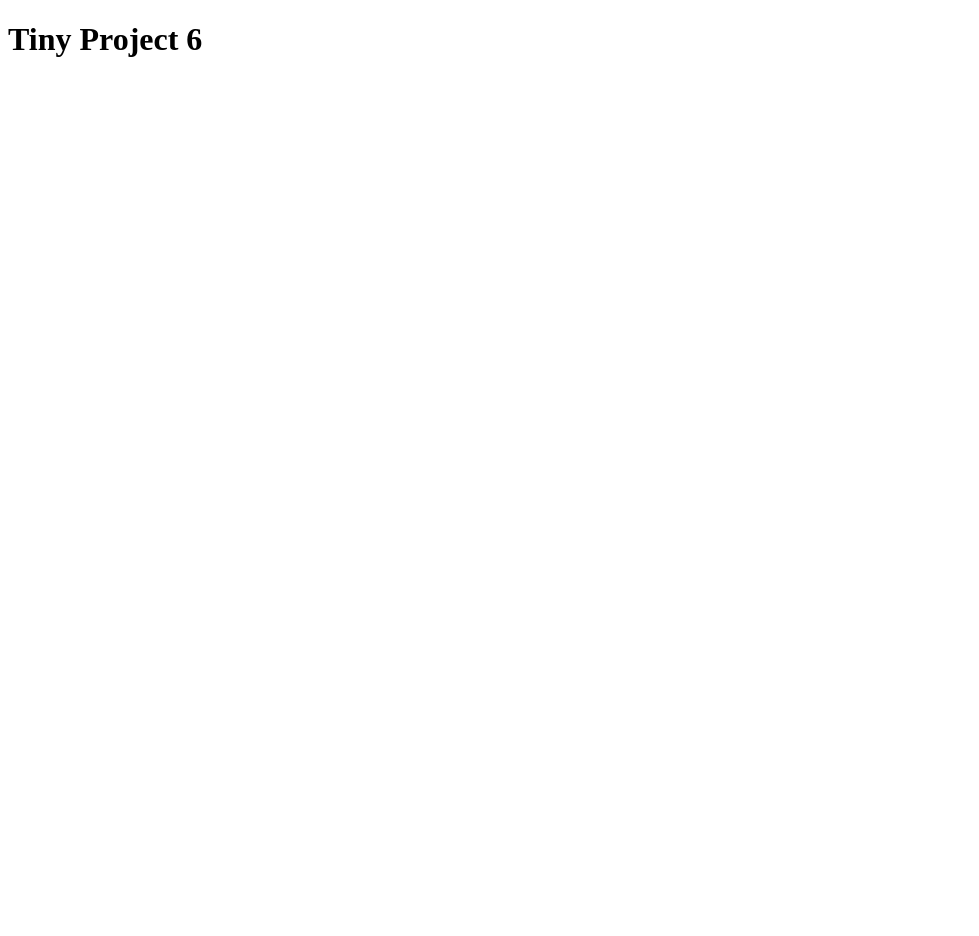
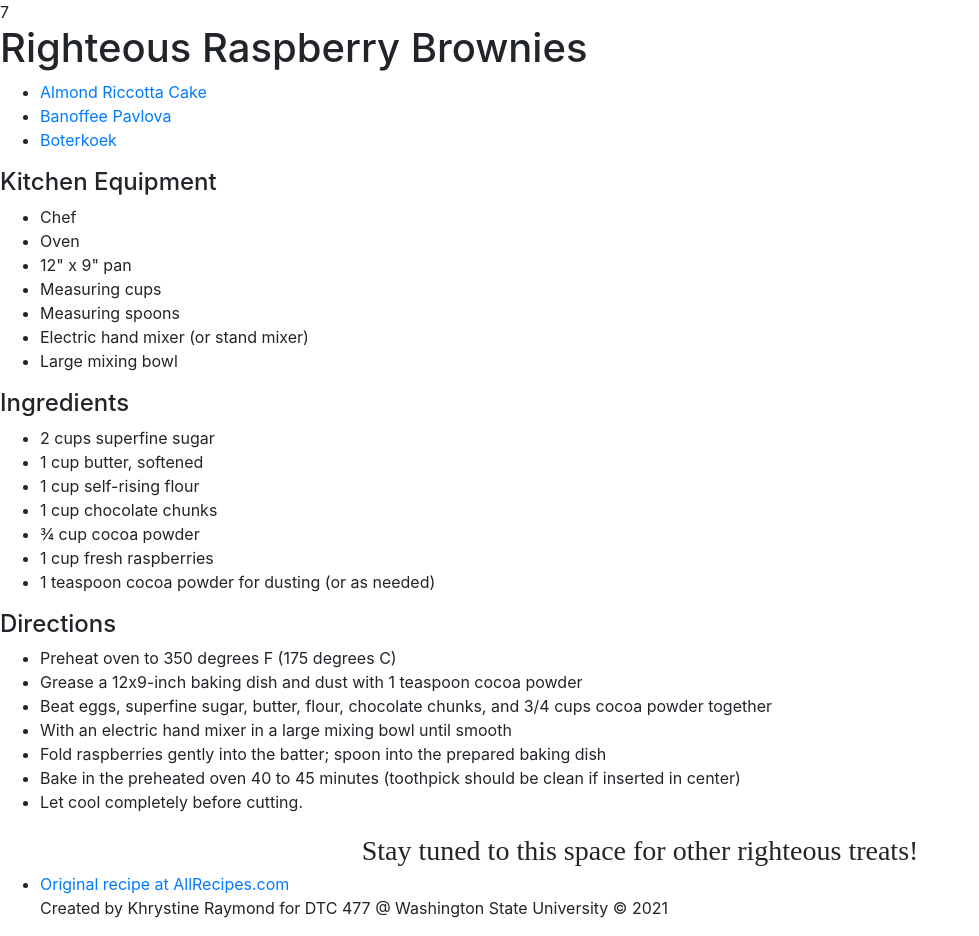
Before and after one commit to KhrystineDeLuna/tp6, a plain HTML site: page index.html in a window 1280 px wide. Shown: the whole page, without its empty margins (0-979 px from the left). Before the commit the page ends 800 px from the top, so only its background shows below. Drawn offline with nearby package versions, Linux system fonts and the light colour scheme.

Commit message:
removed column info from index, created new html files for columns, added ajax to scripts, adjusted column height

```diff
--- /dev/null
+++ b/directions.html
@@ -0,0 +1,10 @@
+<h4>Directions</h4>
+<ul>
+  <li>Preheat oven to 350 degrees F (175 degrees C) </li>
+  <li>Grease a 12x9-inch baking dish and dust with 1 teaspoon cocoa powder </li>
+  <li>Beat eggs, superfine sugar, butter, flour, chocolate chunks, and 3/4 cups cocoa powder together</li>
+  <li>With an electric hand mixer in a large mixing bowl until smooth</li>
+  <li>Fold raspberries gently into the batter; spoon into the prepared baking dish</li>
+  <li>Bake in the preheated oven 40 to 45 minutes (toothpick should be clean if inserted in center)</li>
+  <li>Let cool completely before cutting.</li>
+</ul>
--- /dev/null
+++ b/equipment.html
@@ -0,0 +1,10 @@
+<h4>Ingredients</h4>
+<ul>
+  <li>2 cups superfine sugar</li>
+  <li>1 cup butter, softened</li>
+  <li>1 cup self-rising flour</li>
+  <li>1 cup chocolate chunks</li>
+  <li>¾ cup cocoa powder</li>
+  <li>1 cup fresh raspberries</li>
+  <li>1 teaspoon cocoa powder for dusting <span>(or as needed)</span></li>
+</ul>
--- a/index.html
+++ b/index.html
@@ -1,20 +1,65 @@
 <!DOCTYPE html>
 <html>
+
 <head>
   <meta name="viewport" content="width=device-width, initial-scale=1.0">
   <meta charset="UTF-8">
-  <meta name="description" content="#">
+  <meta name="description" content="Righteous Raspberry Brownies Recipe">
   <meta name="keywords" content="#">
-  <meta name="author" content="#">
+  <meta name="author" content="Khrystine Raymond">
 
-  <link rel="stylesheet" href="styles.css">
+  <link rel="stylesheet" href="styles.css">7
 
-  <title> Tiny Project 6 - Object AJAX Recipe</title>
+  <link rel="stylesheet" href="https://cdnjs.cloudflare.com/ajax/libs/twitter-bootstrap/4.1.3/css/bootstrap.min.css">
+  <link rel="stylesheet" href="assets/css/style.css">
+
+  <script src="scripts.js" defer></script>
+  <script>
+    // in-page JavaScript here
+  </script>
+
+  <title> Tiny Project 6 - AJAX Recipe </title>
 </head>
 
 
 <body>
 
-<h1>Tiny Project 6</h1>
 
-</body>
+  <header>
+    <h1 id="recipeName">Righteous Raspberry Brownies</h1>
+  </header>
+
+  <nav>
+    <ul>
+      <li><a href="https://www.allrecipes.com/recipe/283483/almond-ricotta-cake/">Almond Riccotta Cake</a></li>
+      <li><a href="https://www.allrecipes.com/recipe/71537/banoffee-pavlova/">Banoffee Pavlova</a></li>
+      <li><a href="https://www.allrecipes.com/recipe/139069/boterkoek-dutch-butter-cake/">Boterkoek</a></li>
+    </ul>
+  </nav>
+
+
+  <div id="column1">
+
+  </div>
+
+  <div id="column2">
+
+  </div>
+
+  <div id="column3">
+
+  </div>
+
+  <div id="enjoy" class="full">
+
+  </div>
+
+  <div class="full">
+      <footer>
+        <ul>
+          <li><a href="https://www.allrecipes.com/recipe/228273/righteous-raspberry-brownies/">Original recipe at AllRecipes.com</a></li>
+          <p>Created by Khrystine Raymond for DTC 477 @ Washington State University © 2021</p>
+        </ul>
+
+      </footer>
+  </div>
--- /dev/null
+++ b/ingredients.html
@@ -0,0 +1,10 @@
+   <h4>Kitchen Equipment</h4>
+    <ul>
+      <li>Chef</li>
+      <li>Oven</li>
+      <li>12" x 9" pan</li>
+      <li>Measuring cups</li>
+      <li>Measuring spoons</li>
+      <li>Electric hand mixer <span>(or stand mixer)</li>
+    <li>Large mixing bowl</li>
+  </ul>
--- /dev/null
+++ b/scripts.js
@@ -0,0 +1,73 @@
+window.onload = function() {
+  document.querySelector("#recipeName").style.fontSize = "2.75em";
+};
+
+// recipe name click function //
+browniebites = document.querySelector("#recipeName");
+recipeName.onclick = function() {
+  browniebites.classList.toggle("clicked");
+};
+
+
+// DOM element addition //
+x = document.getElementById("enjoy");
+x.innerHTML = "Stay tuned to this space for other righteous treats!";
+x.style.fontSize = '1.75em';
+x.style.fontFamily = 'Seymour One';
+x.style.textAlign = 'center';
+
+
+/* dissapearing lists */
+c1 = document.querySelector("#column1");
+c1.onclick = function() {
+  c1.classList.toggle("clicked");
+};
+
+c2 = document.querySelector("#column2");
+c2.onclick = function() {
+  c2.classList.toggle("clicked");
+};
+
+c3 = document.querySelector("#column3");
+c3.onclick = function() {
+  c3.classList.toggle("clicked");
+};
+
+// --------------------------------- Tiny Project 6 ----------------------------------------------------------------//
+
+// generic AJAX function to load fromFile into object with ID whereTo
+function loadFileInto(fromFile, whereTo) {
+
+	// creating a new XMLHttpRequest object
+	ajax = new XMLHttpRequest();
+
+	// defines the GET/POST method, source, and async value of the AJAX object
+	ajax.open("GET", fromFile, true);
+
+	// prepares code to do something in response to the AJAX request
+	ajax.onreadystatechange = function() {
+
+			if ((this.readyState == 4) && (this.status == 200)) {
+				document.getElementById(whereTo).innerHTML = this.responseText;
+
+			} else if ((this.readyState == 4) && (this.status != 200)) {
+				console.log("Error: " + this.responseText);
+
+			}
+
+	} // end ajax.onreadystatechange
+
+	// now that everything is set, initiate request
+	ajax.send();
+
+}
+
+window.onload = function() {
+
+	loadFileInto("ingredients.html", "column1");
+
+	loadFileInto("equipment.html", "column2");
+
+	loadFileInto("directions.html", "column3");
+
+};
```
